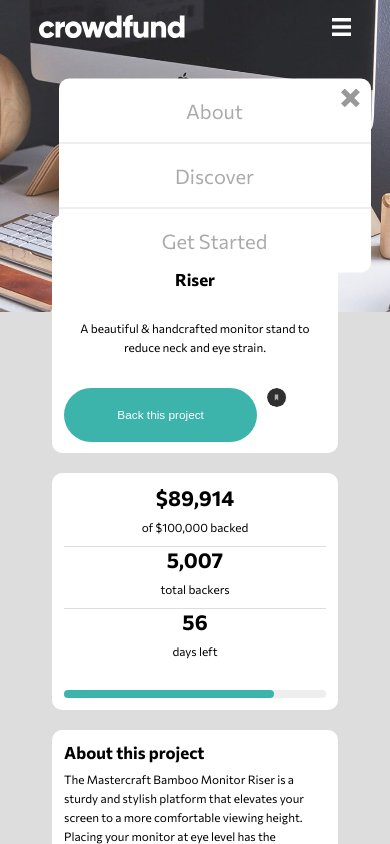
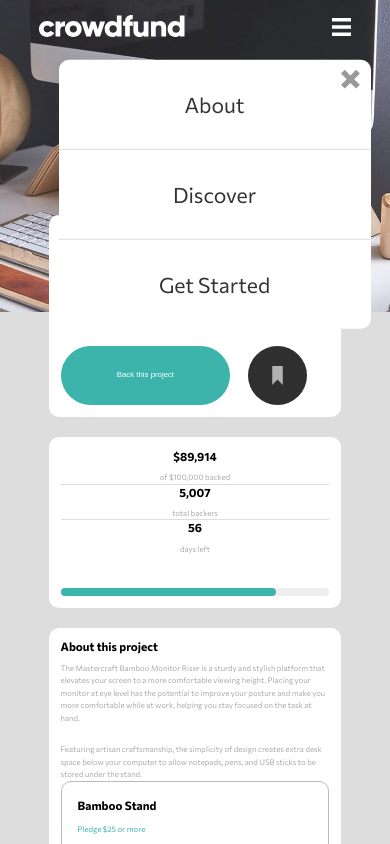
Before and after one commit to akshay488/crowd-funding, a plain HTML site: page index.html in a window 390 px wide. Both pictures are taken after a click on the element 341 px from the left and 27 px from the top of the page. Shown: the top 844 px of the page. Drawn offline with Linux system fonts and the light colour scheme.

Commit message:
complete i guess

```diff
--- a/index.css
+++ b/index.css
@@ -1,7 +1,7 @@
 
 
 html{
-  font-size: 10px;
+
   font-family: 'Commissioner', sans-serif;
 
 }
@@ -9,17 +9,16 @@
   padding-bottom: 1vh ;
 }
 
-h1,h2{
-  font-size:2vh;
-}
-h3{
-  font-size: 2.5vh;
+h1,h2,h3{
+  font-size:2vw;
 }
 
-p{
-  font-size: 1.4vh;
-  padding-bottom: 1vh;
+
+p,.button,
+.grey_button{
+  font-size: 1.5vw;
   line-height: 1.6;
+  color: #aaa;
 }
 body{
   box-sizing: border-box;
@@ -62,26 +61,51 @@
   height: auto;
   width:20vw;
   }
+  .menu .menu_btn{
+    display: none;
+    background: url(images/icon-hamburger.svg);
+    background-repeat: no-repeat;
+    background-size:contain;
+    cursor: pointer;
+    width:5vw;
+    height: 5vw;
 
-.nav-block{
+  }
 
-  display:flex;
+
+  .myNav .close_btn{
+    background: url(images/icon-close-modal.svg);
+    background-repeat: no-repeat;
+    background-size:contain;
+    position: fixed;
+    top:10px;
+    right: 10px;
+    cursor: pointer;
+    width:20px;
+    height:20px;
+    display: none;
+  }
+
+
+.myNav{
+
+display: flex;
   text-align: center;
   font-size: 2rem;
 }
-.nav-block div{
-  flex: 1;
-  cursor: pointer;
+.myNav a{
+  text-decoration: none;
+  width: 100%;
+  color: #fff;
+  font-size: 2.5vh;
 }
-.nav-block div:hover{
+.myNav a:hover{
   transform: translateY(-5px);
 
 }
 
-.menu .menu_btn,
-.nav-block .close_btn{
-  display:none;
-}
+
+
 /* crowd funding content */
 .logo-1{
 
@@ -97,14 +121,33 @@
 }
 .bkmk{
   background:url(images/icon-bookmark.svg);
-  background-size:contain;
+
+  background-size: cover;
   background-repeat: no-repeat;
-  background-position: center left;
+  background-position: center ;
   text-align: center;
-  width: 5vw;
-  height:5vw;
-  border-radius: 50%;
+  width: 7vh;
+  height: 7vh;
   cursor: pointer;
+  }
+  .bkmk_btn{
+    display: flex;
+    align-items: center;
+ border-radius: 3rem;
+ background-color: #eee;
+ grid-column: 3/span 2;
+ grid-row: 4/4;
+}
+.bkmk_btn{
+  flex: 1;
+}
+.bkmk_btn >a{
+  flex-grow: 1;
+  text-decoration: none;
+
+  color: #555;
+  font-size: 2vh;
+
 }
 
 /* main-grid */
@@ -165,18 +208,7 @@
   grid-column: 1/span 4;
   grid-row: 3/3;
 }
-.main .bkmk_btn{
-  display: inline-flex;
-  border-radius: 3rem;
-  background-color: #eee;
-  grid-column: 3/span 2;
-  grid-row: 4/4;
-}
-.bkmk_btn>p{
-  flex-grow:1;
-margin: auto 0;
 
-}
 .main .backing{
     grid-column:1/span 2;
     grid-row: 4/4;
--- a/index.html
+++ b/index.html
@@ -34,16 +34,16 @@
       <img src="images/logo.svg" alt="logo" width="50%">
 </div>
 
-<div class="menu" id="menu">
+<div class="menu" id="menu" >
 
-  <div class="menu_btn" id="openMenu" onclick="openPages(this)"></div>
+  <div class="menu_btn " id="openMenu" onclick="openPages(this)"></div>
 
-  <div class="nav-block" id="myNav">
+  <div  class="myNav close">
 
-    <div class="close_btn" id="closeMenu" onclick="closePages(this)"></div>
-    <div class="">About </div>
-    <div class=""> Discover </div>
-    <div class="">Get Started </div>
+    <div class="close_btn" id="closeMenu"  onclick="closePages(this)"></div>
+    <a href="#">About </a>
+    <a href="#"> Discover </a>
+    <a href="#">Get Started </a>
   </div>
 </div>
 </div>
@@ -67,15 +67,16 @@
         </div>
 
       <button type="button" class="button backing" id="form" onclick="openPages(this)">Back this project</button>
-      <div class="bkmk_btn" id="bkmk" onclick="myFunction()">
-        <div class="bkmk">
+  <div class="bkmk_btn" id="bkmk" onclick="myFunction()">
+    <div class="bkmk">
 
-        </div>
-        <p >Bookmark</p>
-      </div>
+    </div>
 
 
+      <a href="#">Bookmark</a>
 
+
+</div>
 </section>
 
 <!-- stats -->
@@ -182,7 +183,7 @@
            </div>
 
         </div>
-       <div class="">
+       <div class="list-2">
          <p>Choose to support us without a reward if you simply believe in our project. As a backer,
              you will be signed up to receive product updates via email.</p>
        </div>
@@ -190,7 +191,7 @@
   <!-- card_2 -->
   <div class="card_2 pledges" id="input_2">
 
-   <div class="list-1 form_label">
+   <div class="list-1 ">
      <input type="radio" name="e" id="b" >
      <label for="b"></label>
        <div  class="form_label">
--- a/index.js
+++ b/index.js
@@ -1,29 +1,31 @@
-
+// nav menu function
 
 function openPages(ele){
   var x = ele.id;
+    let element = document.querySelector('.myNav');
 switch (x) {
   case 'form':   document.getElementById("myForm").style.display = "block";
 
     break;
+ case 'openMenu': element.classList.remove('close');
+                  element.classList.add('open');
 
-    case 'openMenu': document.getElementById('myNav').style.display = "block";
+   break;
 
-      break;
       }
 
     }
 
 function closePages(ele){
   var x = ele.id;
+  let element = document.querySelector('.myNav');
 switch (x) {
-case 'got_it':
-              document.getElementById('thanks').style.display = "none";
-
-  break;
-case 'closeMenu':  document.getElementById('myNav').style.display = "none";
+case 'got_it':        document.getElementById('thanks').style.display = "none";
 
   break;
 
+  case 'closeMenu':element.classList.remove('open');
+                   element.classList.add('close');
+    break;
     }
 }
--- a/mediaQuery.css
+++ b/mediaQuery.css
@@ -1,47 +1,37 @@
 
 @media screen and (max-width:789px) {
+
+
+  h1,h2,h3{
+    font-size:3vw;
+  }
+
+
+  p,.button,
+  .grey_button{
+    font-size: 2vw;
+
+  }
   header{
     background: url(images/image-hero-mobile.jpg);
     background-repeat: no-repeat;
     background-size:cover;
     height:80vw;
   }
-  .menu .menu_btn,
-  .nav-block .close_btn{
-    display:block;
-  }
 
-  .menu .menu_btn{
 
-    background: url(images/icon-hamburger.svg);
-    background-repeat: no-repeat;
-    background-size:contain;
-    cursor: pointer;
-    width:5vw;
-    height: 5vw;
 
-  }
-  .nav-block{
+  .myNav{
     position: relative;
   }
-  .nav-block .close_btn{
-    background: url(images/icon-close-modal.svg);
-    background-repeat: no-repeat;
-    background-size:contain;
-    position: fixed;
-    top:10px;
-    right: 10px;
-    cursor: pointer;
-    width:20px;
-    height:20px;
-
-  }
-
-
+  .menu .menu_btn{
+    display: block;
+ }
   .nav .menu{
     width:auto;
   }
-  .nav-block{
+  .myNav{
+    flex-direction: column;
     position: fixed;
     top:15%;
     left:35%;
@@ -52,28 +42,38 @@
     color: #aaa;
     background-color: #fff;
     border-radius: 10px;
-    display:none;
+  }
+  .myNav .close_btn{
+    display: block;
 
   }
-  .nav-block div{
+
+.myNav a{
+    display: block;
     border-bottom: 1px solid #ddd;
     padding:2rem;
+    color: #333;
   }
-  .nav-block div:hover{
+  .myNav a:hover{
     transform: none;
     background-color: #ddd;
     color: #fff;
     border-radius: 10px;
   }
-  .nav-block div:last-child{
+  .myNav a:last-child{
     border:none;
   }
-  .nav-block div:first-child{
+  .myNav a:first-child{
 
     border:none;
     padding: 0;
   }
-
+  .close{
+    display: none;
+  }
+  .open{
+    display:block;
+  }
   /* stats */
 
   .stats-container{
@@ -123,10 +123,7 @@
     grid-template-rows:repeat(3, auto);
   }
   .form_label{
-    display:inline-flex;
     flex-direction: column;
-    gap:10px;
-
   }
   .list-1{
     grid-column: 1/span 4;
@@ -147,13 +144,21 @@
   }
   /* main quries */
   .main .bkmk_btn{
-    width: 5vw;
-    height:5vw;
+
+    width: 7vh;
+    height: 7vh;
     border-radius: 50%;
     grid-column: 4/4;
     grid-row: 4/4;
   }
-  .bkmk_btn>p{
+  .bkmk{
+    width: 70%;
+
+    width: 7vh;
+    height: 7vh;
+  }
+
+  .bkmk_btn>a{
     display: none;
 }
   .main .backing{
--- a/specific.css
+++ b/specific.css
@@ -23,22 +23,22 @@
   content:"";
   width: 30px;
   height:30px;
-  border: 2px solid #ddd;;
+  border: 2px solid #ddd;
   display: inline-block;
-  margin: -8px 20px;
+  margin: -7px 20px;
   margin-left: 0;
   border-radius: 50%;
 }
 label::after{
   content:"";
   position: absolute;
-  left: 5px;
-  top:10px;
-  width: 20px;
-  height: 20px;
+  left: 7.4px;
+  top:22px;
+  width: 15px;
+  height: 15px;
   background-color:var(--moderateCyan);
   display: inline-block;
-  margin: -7.5px 20px;
+  margin: -8.2px 20px;
   margin-left: 0;
   border-radius: 50%;
   opacity:0;
@@ -122,6 +122,7 @@
   grid-row:1/1;
 }
 .list-2{
+  padding-left: 5vw;
 grid-column: 1/span 4;
 grid-row:2/2;
 }
@@ -179,8 +180,7 @@
   background-color: var(--moderateCyan); /* Green */
   border: none;
   color: white;
-  padding: 20px;
-  font-size: 1.4vh;
+  padding:  15px;
   text-align: center;
   text-decoration: none;
   cursor: pointer;
@@ -191,8 +191,8 @@
 background-color:#aaa;
 border: none;
 color: white;
-padding: 20px;
-font-size: 1.4vw;
+padding: 15px;
+
 text-align: center;
 text-decoration: none;
 cursor: pointer;
@@ -231,7 +231,7 @@
 
 input[type="number"]{
 display:inline-block;
-padding:20px;
+padding:15px;
 font-size: 1.5rem;
   width:15%;
 background-image: url(images/doller.png);
```
